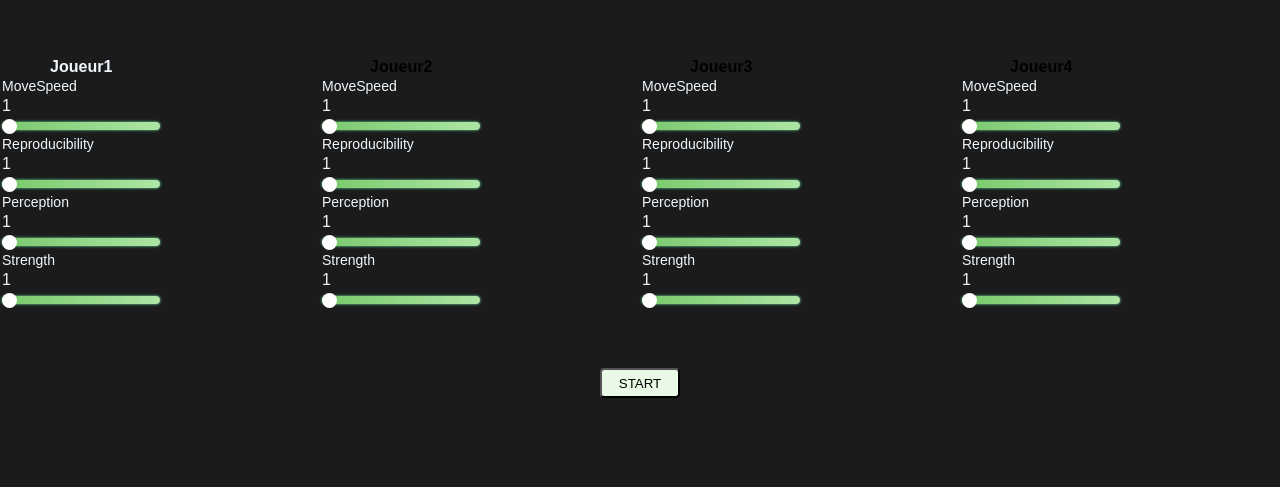
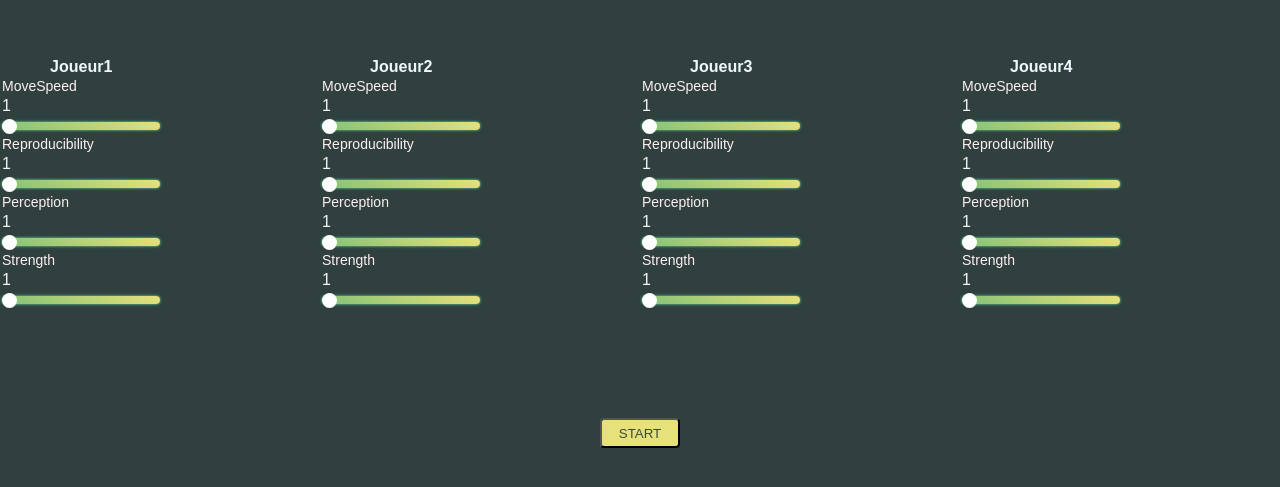
Before and after one commit to Papittson/TER-Ho_Possum, a plain HTML site: page assets/slider.html in a window 1280 px wide. Shown: the part 217-704 px from the top of the page. Drawn offline with Linux system fonts and the light colour scheme; files whose address does not match are found by name.

Commit message:
Ameliorer slider.css

```diff
--- a/assets/slider.css
+++ b/assets/slider.css
@@ -10,15 +10,19 @@ main {
     align-items: center;
     justify-content: center;
     height: 100vh;
-    background-color: rgb(27, 27, 27);
+    background-color: #2f403e;
 }
 
 p {
-    color: aliceblue;
+    color: lavenderblush;
     font-size: 14px;
 }
 
 .Joueur {
+    color: aliceblue;
+}
+
+.hidden{
     color: aliceblue;
 }
 
@@ -31,7 +35,7 @@ p {
 
 input[type="range"]{
     -webkit-appearance: none;
-    background: linear-gradient(75deg, rgb(120, 200, 107), rgb(174, 230, 165));
+    background: linear-gradient(30deg, #82c177, #e7e17b);
     border-radius: 4px;
     width: 100%;
     height: 8px;
@@ -49,7 +53,7 @@ input[type="range"]::-webkit-slider-thumb {
 }
 
 input[type="range"]:active::-webkit-slider-thumb {
-    background: rgb(48, 215, 165);
+    background: #68edcb;
     box-shadow: 0 0 0 2px rgb(221, 236, 227);
 
 }
@@ -65,8 +69,9 @@ input[type="range"]:active::-webkit-slider-thumb {
 }
 
 input[type="button"]{
-    margin-top: 400px;
-    background-color:  rgb(232, 249, 230);
+    margin-top: 500px;
+    background-color:  #e7e17b;
+    color: #374b35;
     border-radius: 4px;
     width: 80px;
     height: 30px;
```
